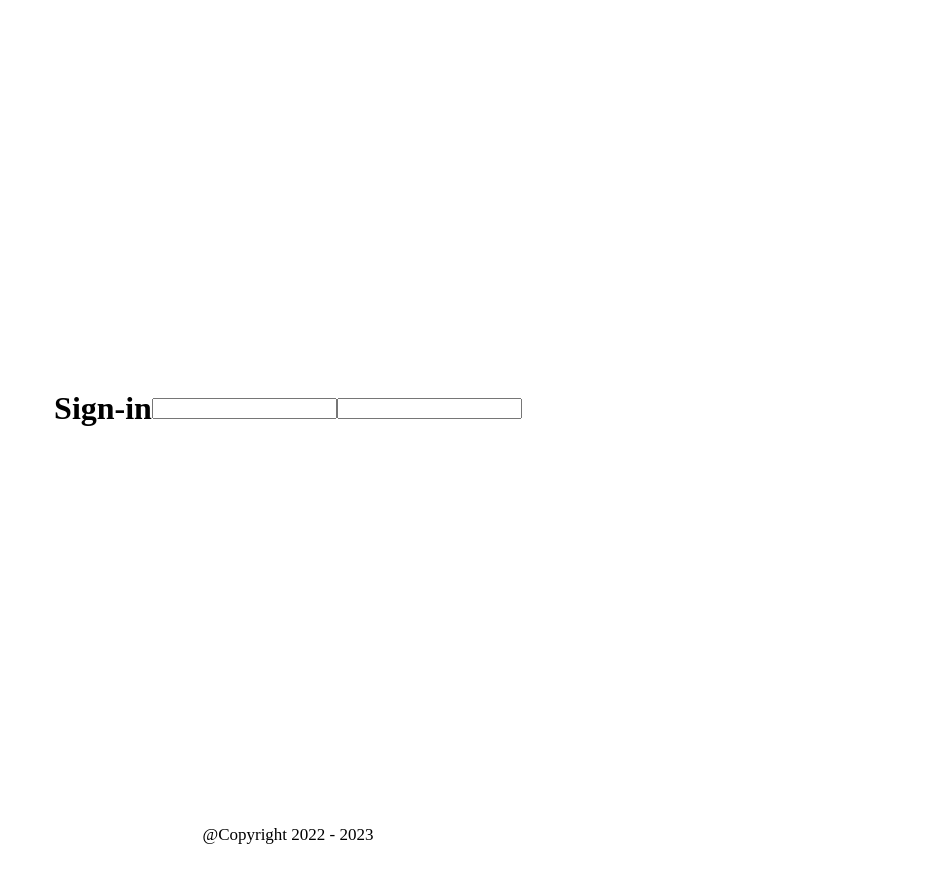
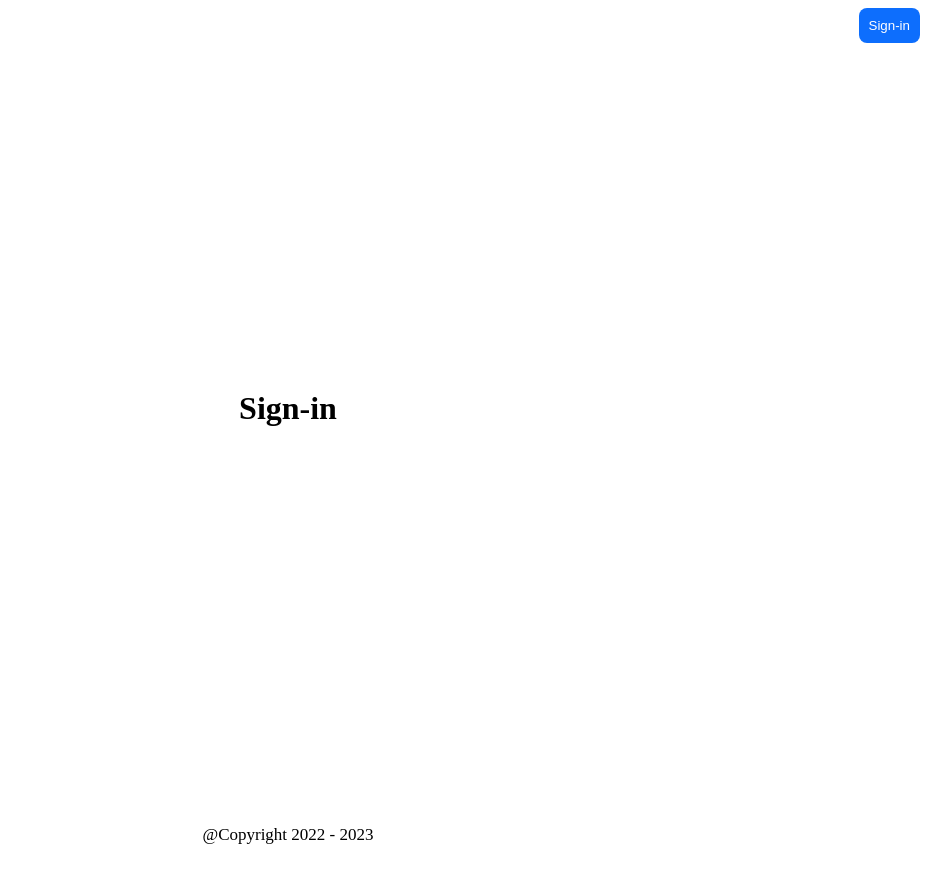
Before and after one commit to darkeny/dailynews, a React (Vite) app in the folder ui/evolution/: page /sign-in in a window 1280 px wide. Shown: the whole page, without its empty margins (352-1280 px from the left). Built offline with nearby package versions, Linux system fonts and the light colour scheme.

Commit message:
adding styles to the button

```diff
--- a/ui/evolution/src/components/button.tsx
+++ b/ui/evolution/src/components/button.tsx
@@ -1,17 +1,18 @@
 import { FC } from "react";
+import { Button as FCButton } from './styles'
 
 type buttonProps = {
     label: string;
-    disabled: boolean;
+    disabled?: boolean;
     onClick: () => void;
 }
 
 const Button: FC<buttonProps> = ({ label, disabled, onClick }) => {
     return (
         <>
-            <button onClick={onClick} disabled={disabled}>
+            <FCButton onClick={onClick}>
                 {label}
-            </button>
+            </FCButton>
         </>
     )
 
--- a/ui/evolution/src/components/styles.ts
+++ b/ui/evolution/src/components/styles.ts
@@ -7,4 +7,16 @@ export const Button = styled.button`
     border-radius: 0.5rem;
     float: right !important;
     background-color: #0d6efd;
+    cursor: pointer;
+
+    &:hover{
+        background-color: #0a58cb;
+    }
+
+    &:disabled{
+        background-color: rgba(0, 123, 255, 0.65);
+        border-color: rgba(0, 123, 255, 0.65);
+        color: #fff;
+        pointer-events: none;
+    }
 `
--- a/ui/evolution/src/pages/sign-in/index.tsx
+++ b/ui/evolution/src/pages/sign-in/index.tsx
@@ -1,14 +1,15 @@
+import Button from "../../components/button";
 import { Container, Content_Center, Footer, Form, H1, Input, Paragraph } from "./styles";
 const SignIn = () => {
+    function Headler() {
+        console.log('Clicou')
+    }
     return (
         <>
+            <Button label={'Sign-in'} onClick={Headler} disabled />
             <Container>
                 <Content_Center>
                     <H1>Sign-in</H1>
-                    <Form action={'#'}>
-                        <Input type={'text'} name={'username'} required />
-                        <Input type={'password'} name={'password'} required />
-                    </Form>
                 </Content_Center>
                 <Footer>
                     <Paragraph>@Copyright 2022 - 2023</Paragraph>
```
